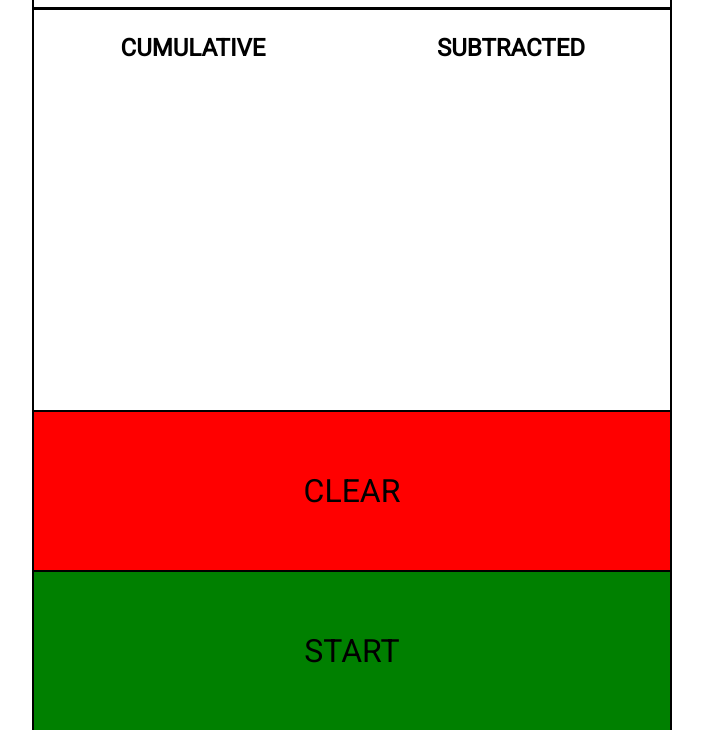
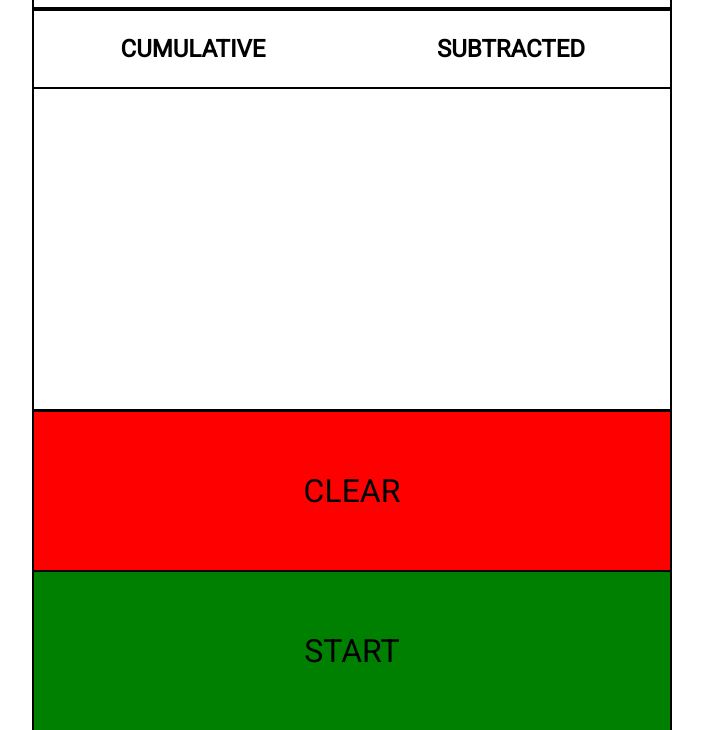
Before and after one commit to eggdev/timer, a plain HTML site: page index.html in a window 1280 px wide. Shown: the part 70-800 px from the top of the page, without its empty margins (288-991 px from the left). Drawn offline with nearby package versions, Linux system fonts and the light colour scheme.

Commit message:
Updates the html format to be a bit cleaner

```diff
--- a/index.html
+++ b/index.html
@@ -15,14 +15,14 @@
         <p>{{minutes}}:{{seconds}}:{{hundreths}}</p>
       </div>
       <div class='split-box'>
+        <div class='splitTitles'>
+          <h3 class='title'>CUMULATIVE</h3>
+          <h3 class='title'>SUBTRACTED</h3>
+        </div>
         <div class='splits'>
-          <h3 class='splitTitle'>CUMULATIVE</h3>
           <ul class='splitList'>
             <cum-split v-for="split in cumSplitsArray" v-bind:split="split"></cum-split>
           </ul>
-        </div>
-        <div class='splits'>
-          <h3 class='splitTitle'>SUBTRACTED</h3>
           <ul class='splitList'>
             <sub-split v-for="split in subSplitsArray" v-bind:split="split"></sub-split>
           </ul>
@@ -33,7 +33,6 @@
         <button class='start-split-button' v-on:click='startTimer'>{{startSplitText}}</button>
       </div>
     </div>
-
     <script src="./app.js" charset="utf-8"></script>
   </body>
 </html>
--- a/master.css
+++ b/master.css
@@ -34,26 +34,39 @@ body {
   width: 100%;
   box-sizing: border-box;
   display: flex;
-  flex-wrap: wrap;
-  justify-content: space-around;
+  flex-direction: column;
   align-items: center;
+  justify-content: center;
   overflow-y: scroll;
+}
+.splitTitles {
+  height: 10vh;
+  border: 1px solid black;
+  width: 100%;
+  display: flex;
+  justify-content: center;
+  align-items: center;
+}
+
+.title {
+  text-align: center;
+  width: 50%;
+  font-size: 1.5em;
 }
 
 .splits {
+  border: 1px solid black;
   text-align: center;
-  height: 50vh;
-  width: 50%;
+  height: 40vh;
+  width: 100%;
   display: flex;
-  flex-direction: column;
-}
-.splitTitle {
-  font-size: 1.5em;
+  flex-direction: row;
 }
 
 .splitList {
   font-size: 1.5em;
-  height: 30vh;
+  height: 40vh;
+  width: 50%;
   list-style-type: none;
   margin:0;
   padding: 0;
```
